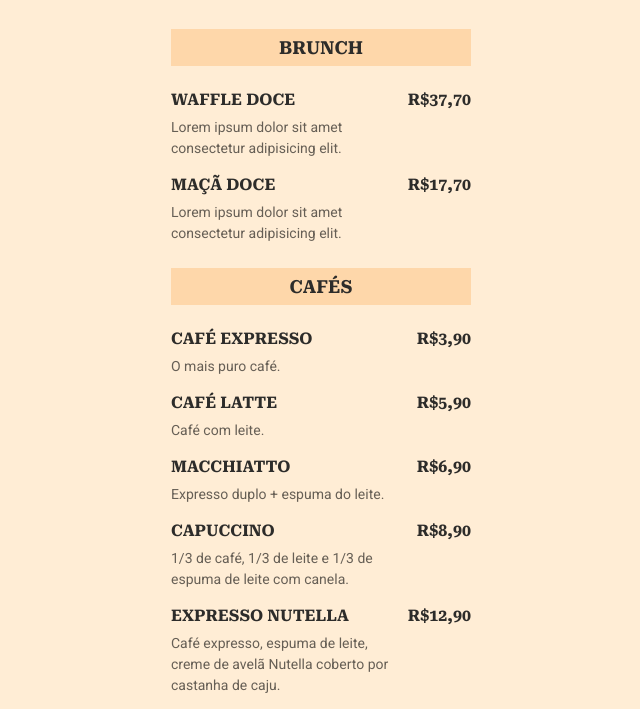
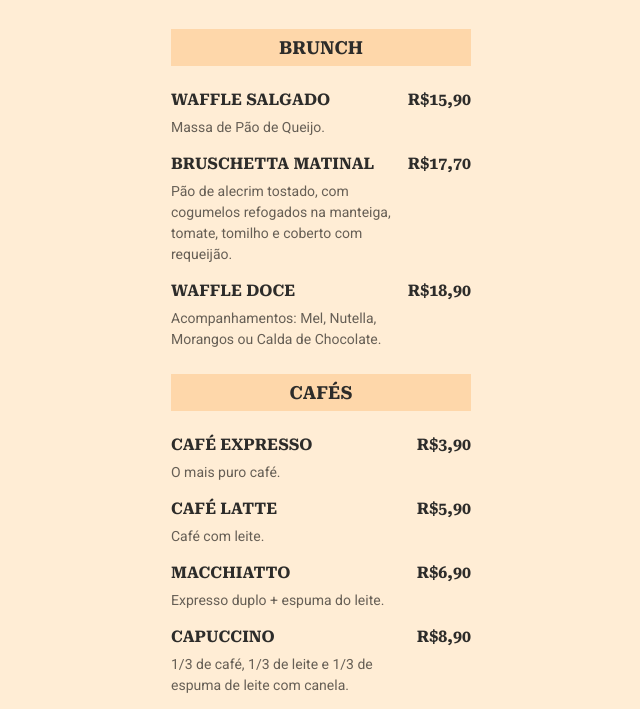
Before and after one commit to RodrigsMi/maratona-explorer-3, a plain HTML site: page index.html in a window 1280 px wide. Shown: the part 88-797 px from the top of the page, without its empty margins (319-959 px from the left). Drawn offline with Linux system fonts and the light colour scheme.

Commit message:
alteração brunch

```diff
--- a/index.html
+++ b/index.html
@@ -22,21 +22,30 @@
         <ul>
             <li>
                 <div class="details">
-                    <h3>Waffle Doce</h3>
+                    <h3>Waffle Salgado</h3>
                     <p class="description">
-                        Lorem ipsum dolor sit amet consectetur adipisicing elit.
+                        Massa de Pão de Queijo.
                     </p>
                 </div>
-                <strong class="price">R$37,70</strong>
+                <strong class="price">R$15,90</strong>
             </li>
             <li>
                 <div class="details">
-                    <h3>Maçã Doce</h3>
+                    <h3>Bruschetta Matinal</h3>
                     <p class="description">
-                        Lorem ipsum dolor sit amet consectetur adipisicing elit.
+                        Pão de alecrim tostado, com cogumelos refogados na manteiga, tomate, tomilho e coberto com requeijão.
                     </p>
                 </div>
                 <strong class="price">R$17,70</strong>
+            </li>
+            <li>
+                <div class="details">
+                    <h3>Waffle Doce</h3>
+                    <p class="description">
+                        Acompanhamentos: Mel, Nutella, Morangos ou Calda de Chocolate.
+                    </p>
+                </div>
+                <strong class="price">R$18,90</strong>
             </li>
         </ul>
     </section>
```
